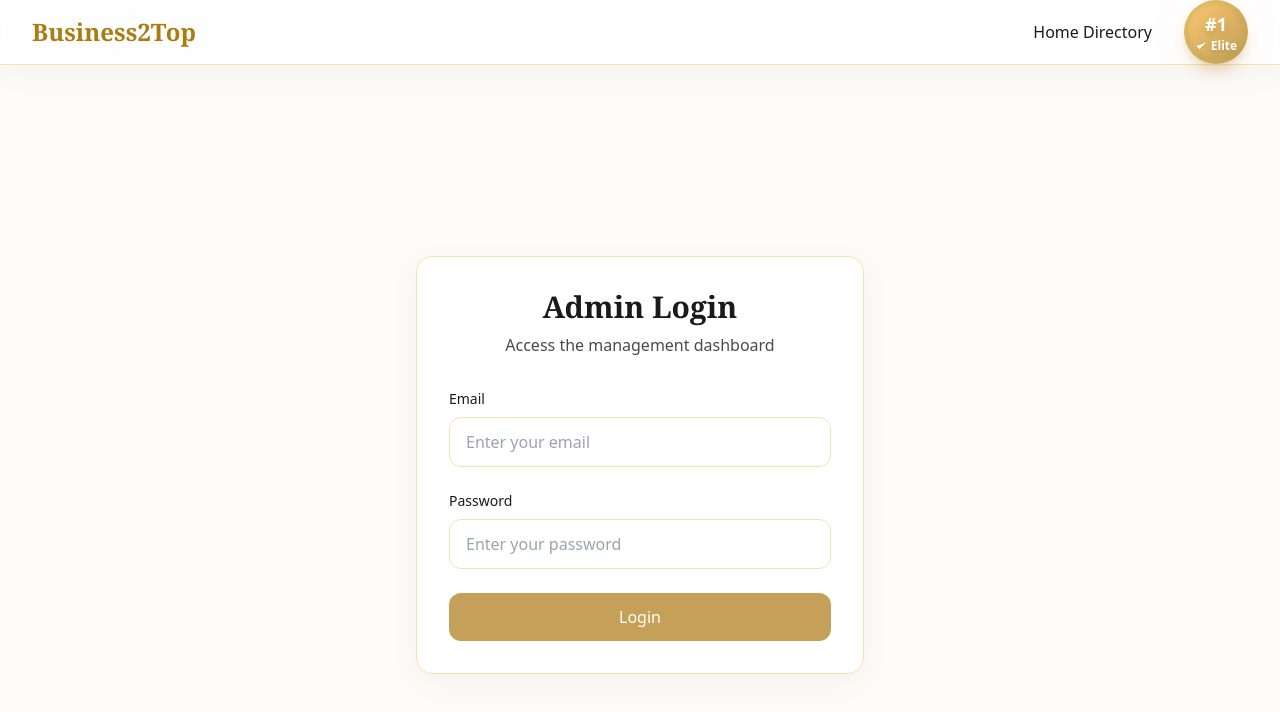
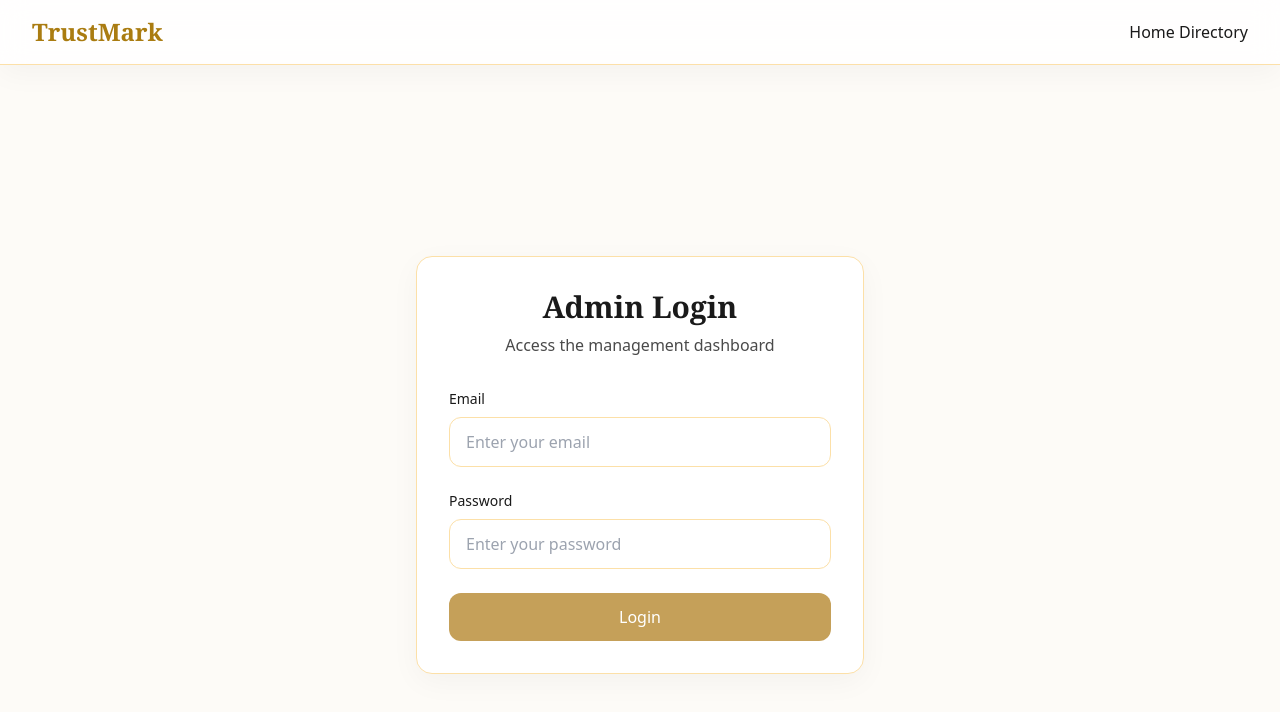
Before and after one commit to Amitmaddheshiya/Business2Top_Mern, a Next.js app: page /login in a window 1280 px wide. Shown: the top 712 px of the page. Built offline with nearby package versions, Linux system fonts and the light colour scheme.

Commit message:
Rebrand to TrustMark and add crown badge feature

```diff
--- a/package.json
+++ b/package.json
@@ -1,5 +1,5 @@
 {
-  "name": "business2top",
+  "name": "trustmark",
   "version": "1.0.0",
   "private": true,
   "scripts": {
--- a/src/app/admin/business/[id]/edit/page.js
+++ b/src/app/admin/business/[id]/edit/page.js
@@ -256,6 +256,19 @@ export default function EditBusiness({ params }) {
                   <span className="text-sm font-medium text-charcoal">Verified Business</span>
                 </label>
               </div>
+
+              <div className="flex items-center gap-3 pt-6">
+                <label className="flex items-center gap-2 cursor-pointer">
+                  <input
+                    type="checkbox"
+                    name="hasCrown"
+                    checked={business.hasCrown || false}
+                    onChange={(e) => setBusiness({ ...business, hasCrown: e.target.checked })}
+                    className="w-5 h-5 rounded border-gold-300 text-gold-600 focus:ring-gold-500"
+                  />
+                  <span className="text-sm font-medium text-charcoal">Award Crown Badge</span>
+                </label>
+              </div>
             </div>
 
             <div className="flex gap-4">
--- a/src/app/layout.js
+++ b/src/app/layout.js
@@ -1,9 +1,8 @@
 import './globals.css';
 import Link from 'next/link';
-import { Check } from 'lucide-react';
 
 export const metadata = {
-  title: 'Business2Top - Luxury Business Directory',
+  title: 'TrustMark - Luxury Business Directory',
   description: 'Premium business directory and rating platform',
 };
 
@@ -15,27 +14,12 @@ export default function RootLayout({ children }) {
           <div className="max-w-7xl mx-auto px-4 sm:px-6 lg:px-8">
             <div className="flex justify-between items-center h-16">
               <Link href="/" className="font-serif text-2xl font-bold text-gold-600 hover:text-gold-700 transition-colors">
-                Business2Top
+                TrustMark
               </Link>
               <div className="flex space-x-8 items-center">
                 <Link href="/" className="text-charcoal hover:text-gold-600 transition-colors font-medium">
                   Home Directory
                 </Link>
-                {/* 3D Animated Badge */}
-                <div className="relative group">
-                  <div className="relative w-16 h-16 flex items-center justify-center">
-                    <div className="absolute inset-0 bg-gradient-to-br from-gold-400 to-gold-600 rounded-full animate-pulse shadow-lg shadow-gold-500/50"></div>
-                    <div className="absolute inset-1 bg-gradient-to-br from-gold-300 to-gold-500 rounded-full animate-bounce shadow-inner"></div>
-                    <div className="relative z-10 flex flex-col items-center justify-center">
-                      <span className="text-white font-bold text-lg drop-shadow-lg">#1</span>
-                      <div className="flex items-center gap-1">
-                        <Check className="w-3 h-3 text-white fill-white" />
-                        <span className="text-white text-xs font-semibold drop-shadow-md">Elite</span>
-                      </div>
-                    </div>
-                  </div>
-                  <div className="absolute -inset-2 bg-gold-400/20 rounded-full blur-xl animate-ping opacity-50"></div>
-                </div>
               </div>
             </div>
           </div>
--- a/src/app/page.js
+++ b/src/app/page.js
@@ -1,7 +1,7 @@
 'use client';
 
 import { useState, useEffect, useCallback, memo } from 'react';
-import { Search, Star, Globe, MessageCircle, CheckCircle, Check } from 'lucide-react';
+import { Search, Star, Globe, MessageCircle, CheckCircle, Check, Crown } from 'lucide-react';
 import Link from 'next/link';
 
 const BusinessCard = memo(({ business, index, onRate }) => {
@@ -9,20 +9,20 @@ const BusinessCard = memo(({ business, index, onRate }) => {
 
   const getWhatsAppLink = (whatsappNumber, businessName) => {
     const cleanNumber = whatsappNumber.replace(/\D/g, '');
-    const message = encodeURIComponent(`Hello! I found ${businessName} on Business2Top and would like to inquire about your services.`);
+    const message = encodeURIComponent(`Hello! I found ${businessName} on TrustMark and would like to inquire about your services.`);
     return `https://wa.me/${cleanNumber}?text=${message}`;
   };
 
   return (
     <div className="bg-white rounded-2xl border border-gold-200 shadow-luxury overflow-hidden hover:shadow-2xl hover:shadow-gold-200/50 transition-all duration-300 transform hover:-translate-y-1 relative">
       {/* #1 Elite Badge - Top Right */}
-      {(business.manualRank === 1 || business.isVerified) && (
+      {(business.manualRank === 1 || business.isVerified || business.hasCrown) && (
         <div className="absolute top-4 right-4 z-10">
           <div className="relative w-12 h-12 flex items-center justify-center">
-            <div className="absolute inset-0 bg-gradient-to-br from-gold-400 to-gold-600 rounded-full animate-pulse shadow-lg shadow-gold-500/50"></div>
-            <div className="absolute inset-1 bg-gradient-to-br from-gold-300 to-gold-500 rounded-full animate-bounce shadow-inner"></div>
+            <div className="absolute inset-0 bg-gradient-to-br from-blue-400 to-blue-600 rounded-full shadow-lg shadow-blue-500/50"></div>
+            <div className="absolute inset-1 bg-gradient-to-br from-blue-300 to-blue-500 rounded-full shadow-inner"></div>
             <div className="relative z-10 flex flex-col items-center justify-center">
-              <span className="text-white font-bold text-sm drop-shadow-lg">#1</span>
+              <Crown className="w-5 h-5 text-yellow-300 fill-yellow-300 drop-shadow-lg" />
               <div className="flex items-center gap-0.5">
                 <Check className="w-2 h-2 text-white fill-white" />
                 <span className="text-white text-xs font-semibold drop-shadow-md">Elite</span>
@@ -250,7 +250,7 @@ export default function Home() {
       <div className="max-w-7xl mx-auto px-4 sm:px-6 lg:px-8 py-8">
         {/* Header */}
         <div className="flex justify-between items-center mb-8">
-          <h1 className="text-3xl font-bold text-charcoal font-serif">Business2Top</h1>
+          <h1 className="text-3xl font-bold text-charcoal font-serif">TrustMark</h1>
           <Link
             href="/owner-login"
             className="px-4 py-2 bg-gold-500 text-white rounded-xl hover:bg-gold-600 transition-colors font-medium"
--- a/src/models/Business.js
+++ b/src/models/Business.js
@@ -58,6 +58,10 @@ const BusinessSchema = new mongoose.Schema({
     type: Number,
     default: null,
   },
+  hasCrown: {
+    type: Boolean,
+    default: false,
+  },
   createdAt: {
     type: Date,
     default: Date.now,
```
